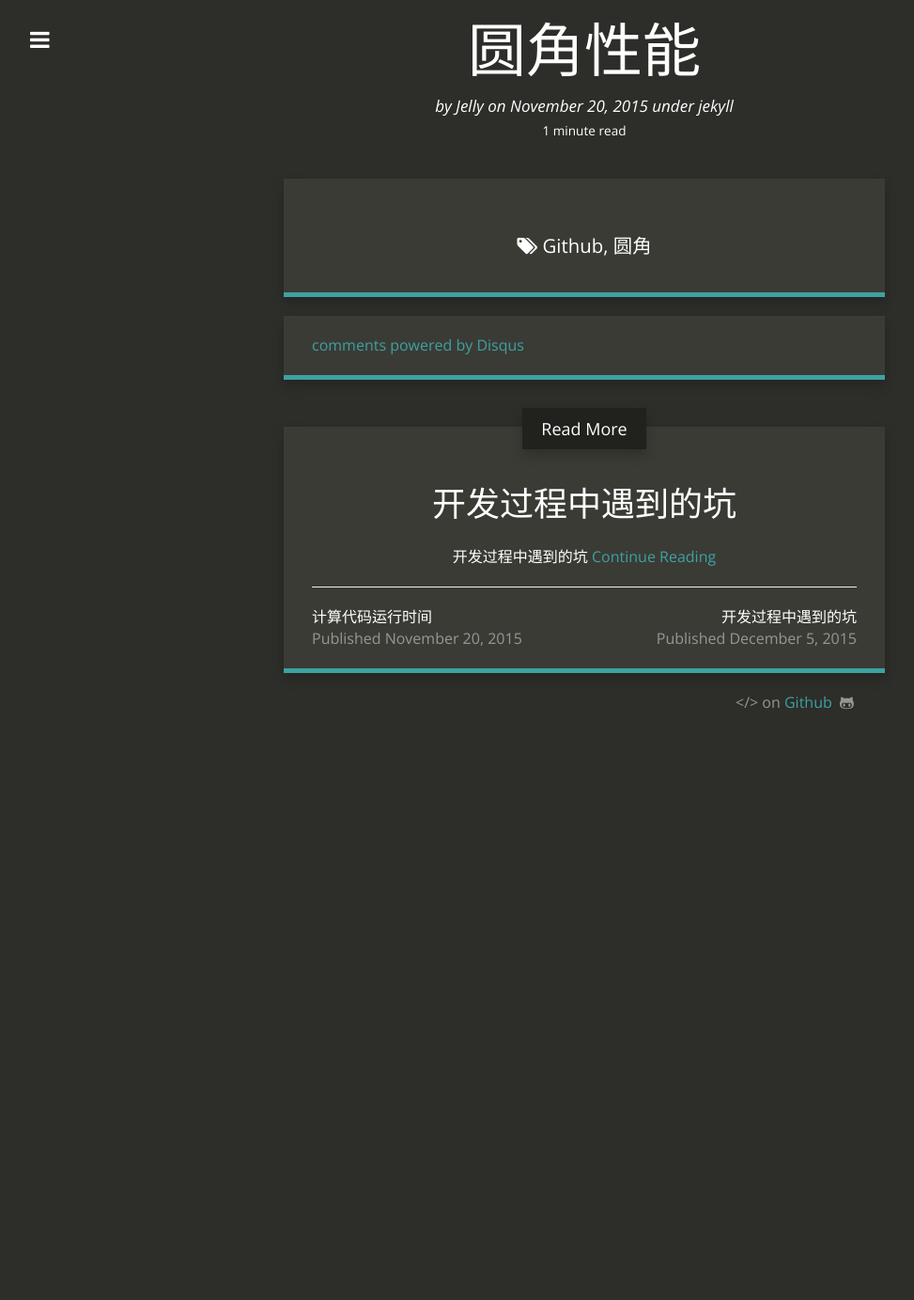
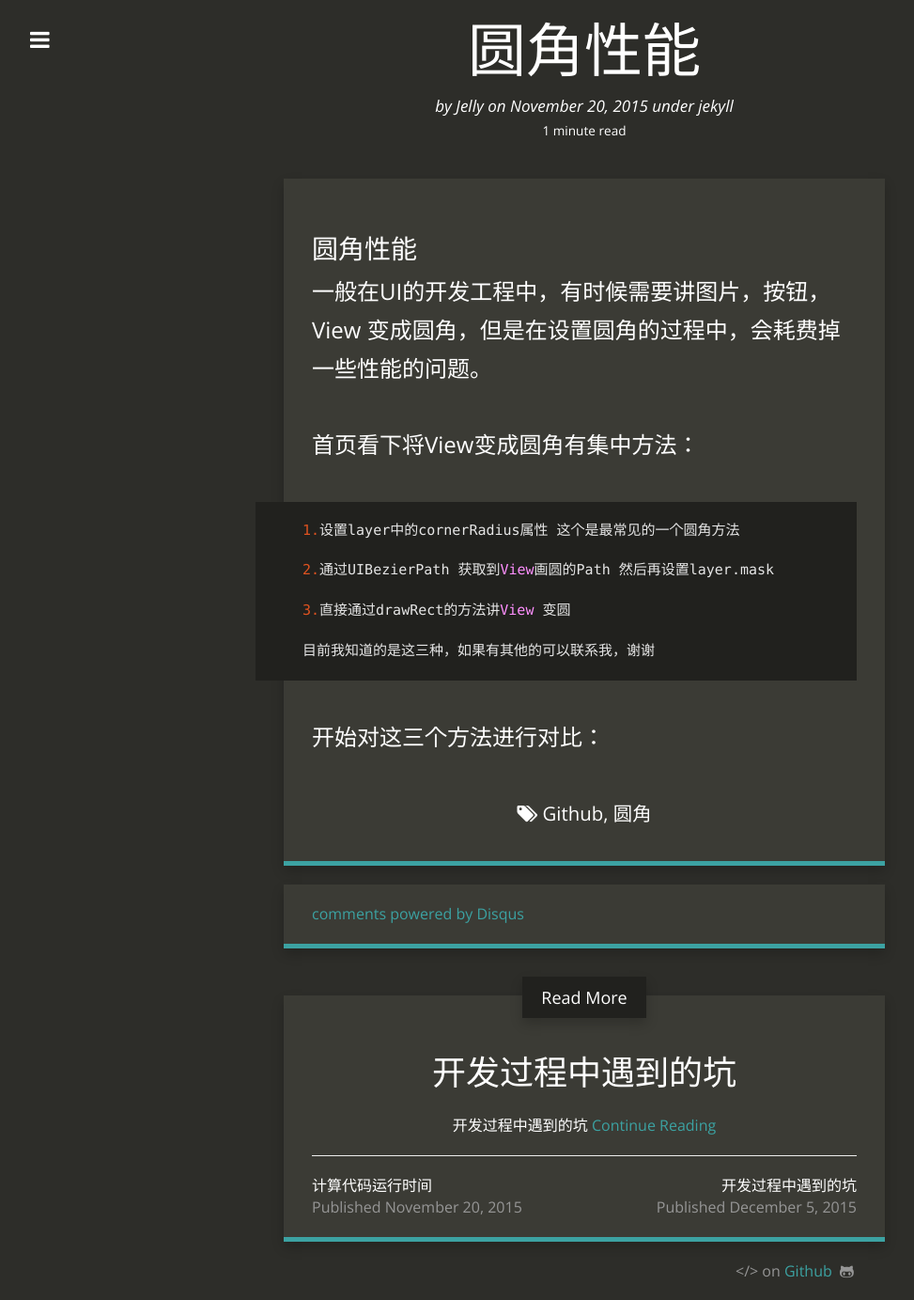
Before and after one commit to JellyGD/jellygd.github.io, a Jekyll site: the page built from _posts/2015-12-04-圆角性能.md, in a window 1280 px wide. Shown: the whole page at 94% size, without its empty margins (18-991 px from the left). Built offline with Jekyll 4.4.1, drawn with Linux system fonts in a browser that asks for light colours; nearby versions of some CDN libraries; Markdown is read by kramdown in place of the engine named in the settings; comment, search, counter and statistics services are not loaded; before the commit the page ends 900 px from its top, so only the background shows below that.

Commit message:
更新blog

```diff
--- a/_posts/2015-12-04-圆角性能.md
+++ b/_posts/2015-12-04-圆角性能.md
@@ -10,3 +10,23 @@ tags:
  - 圆角
 
 ---
+
+
+
+###圆角性能
+
+一般在UI的开发工程中，有时候需要讲图片，按钮，View 变成圆角，但是在设置圆角的过程中，会耗费掉一些性能的问题。
+
+首页看下将View变成圆角有集中方法：
+
+
+	1.设置layer中的cornerRadius属性 这个是最常见的一个圆角方法
+
+	2.通过UIBezierPath 获取到View画圆的Path 然后再设置layer.mask
+
+	3.直接通过drawRect的方法讲View 变圆
+
+	目前我知道的是这三种，如果有其他的可以联系我，谢谢
+
+
+开始对这三个方法进行对比：
```
Also changed, not shown: _posts/2015-12-05-开发中的坑.md (+8 -0 lines).
